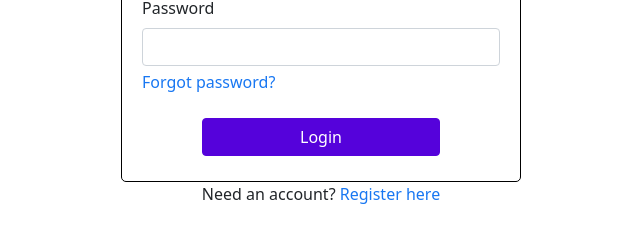
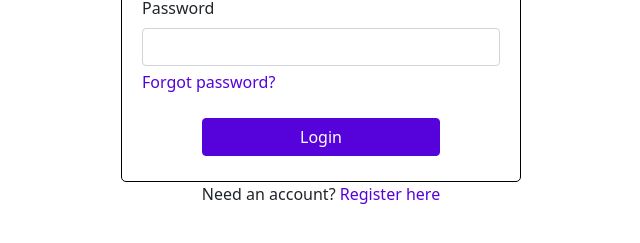
Before and after one commit to michelnguyen-tech/comm-project, an Angular app: page /login in a window 1280 px wide. Shown: the part 375-618 px from the top of the page, without its empty margins (319-959 px from the left). Built offline with nearby package versions, Linux system fonts and the light colour scheme.

Commit message:
change input textbox focus color to main color (purple)

```diff
--- a/src/app/pages/login/login.component.scss
+++ b/src/app/pages/login/login.component.scss
@@ -16,7 +16,7 @@
 
 #forgot-pwd {
   font-weight: lighter;
-  color: #1877f2;
+  color: #5502db;
 }
 
 #forgot-pwd:hover {
@@ -25,7 +25,7 @@
 
 #register-link {
   font-weight: lighter;
-  color: #1877f2;
+  color: #5502db;
 }
 
 #register-link:hover {
--- a/src/app/pages/register/register.component.scss
+++ b/src/app/pages/register/register.component.scss
@@ -16,7 +16,7 @@
 
 #register-link {
   font-weight: lighter;
-  color: #1877f2;
+  color: #5502db;
 }
 
 #register-link:hover {
--- a/src/styles.scss
+++ b/src/styles.scss
@@ -26,6 +26,16 @@ $theme-colors: (
   background-color: #8064a2 !important;
 }
 */
+
+.form-control:focus {
+  border-color: rgb(85, 2, 219) !important;
+  box-shadow: inset 0 1px 1px rgba(0, 0, 0, 0.035), 0 0 8px rgb(233, 233, 233) !important;
+}
+
+.form-select:focus {
+  border-color: rgb(85, 2, 219) !important;
+  box-shadow: inset 0 1px 1px rgba(0, 0, 0, 0.035), 0 0 8px rgb(233, 233, 233) !important;
+}
 
 .accordion-button {
   transition: all 0.4s ease !important;
```
